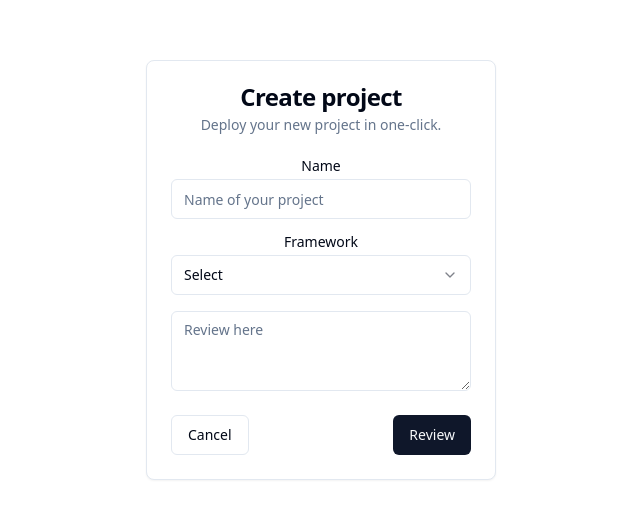
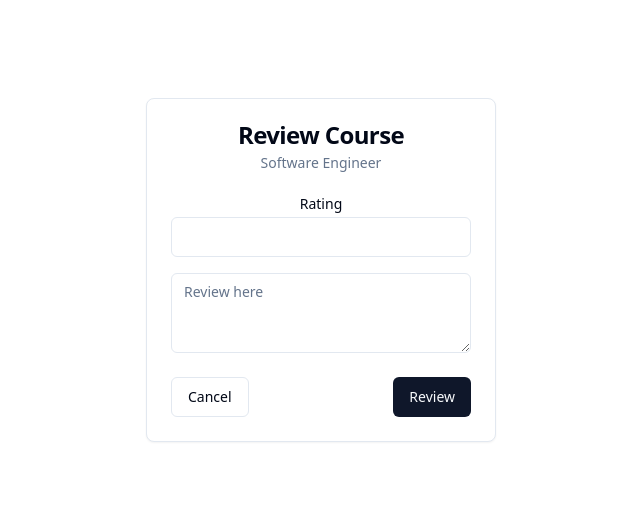
Before and after one commit to clickCA/Cu-get-Ref-frontend, a React (Vite) app: page /review in a window 1280 px wide. Shown: the part 162-680 px from the top of the page, without its empty margins (319-959 px from the left). Built offline with nearby package versions, Linux system fonts and the light colour scheme.

Commit message:
fix error

```diff
--- a/src/App.tsx
+++ b/src/App.tsx
@@ -2,7 +2,6 @@ import { useState } from 'react'
 import './App.css'
 import AuthenticationPage from './auth/register'
 import Login from './auth/login';
-import AddCourse from './courseManagement/addCourse';
 import Review from './components/review';
 import { RouterProvider, createBrowserRouter } from "react-router-dom";
 import { Form } from 'node_modules/react-router-dom/dist/index';
@@ -18,10 +17,6 @@ function App() {
       element: <Login />,
     },
     {
-      path: "/form",
-      element: <AddCourse />,
-    },
-    {
       path: "/review",
       element: <Review />,
     },
--- a/src/components/review.tsx
+++ b/src/components/review.tsx
@@ -1,5 +1,5 @@
 import * as React from "react"
-
+import { ReviewInterface } from "@/interface/review.interface"
 import { Button } from "@/components/ui/button"
 import {
   Card,
@@ -26,31 +26,18 @@ export function Review() {
     <div className="flex flex-col items-center justify-center px-6 py-8 mx-auto md:h-screen lg:py-0">
     <Card className="w-[350px]">
       <CardHeader>
-        <CardTitle>Create project</CardTitle>
-        <CardDescription>Deploy your new project in one-click.</CardDescription>
+        <CardTitle>Review Course</CardTitle>
+        <CardDescription>Software Engineer</CardDescription>
       </CardHeader>
       <CardContent>
         <form>
           <div className="grid w-full items-center gap-4">
             <div className="flex flex-col space-y-1.5">
-              <Label htmlFor="name">Name</Label>
-              <Input id="name" placeholder="Name of your project" />
+              <Label htmlFor="RATING">Rating</Label>
+              <Input id="RATING" type="number" min = "0" max = "10" />
             </div>
-            <div className="flex flex-col space-y-1.5">
-              <Label htmlFor="framework">Framework</Label>
-              <Select>
-                <SelectTrigger id="framework">
-                  <SelectValue placeholder="Select" />
-                </SelectTrigger>
-                <SelectContent position="popper">
-                  <SelectItem value="next">Next.js</SelectItem>
-                  <SelectItem value="sveltekit">SvelteKit</SelectItem>
-                  <SelectItem value="astro">Astro</SelectItem>
-                  <SelectItem value="nuxt">Nuxt.js</SelectItem>
-                </SelectContent>
-              </Select>
-            </div>
-            <Textarea placeholder="Review here" />
+
+            <Textarea htmlFor="MESSAGE" placeholder="Review here" />
           </div>
         </form>
       </CardContent>
```
